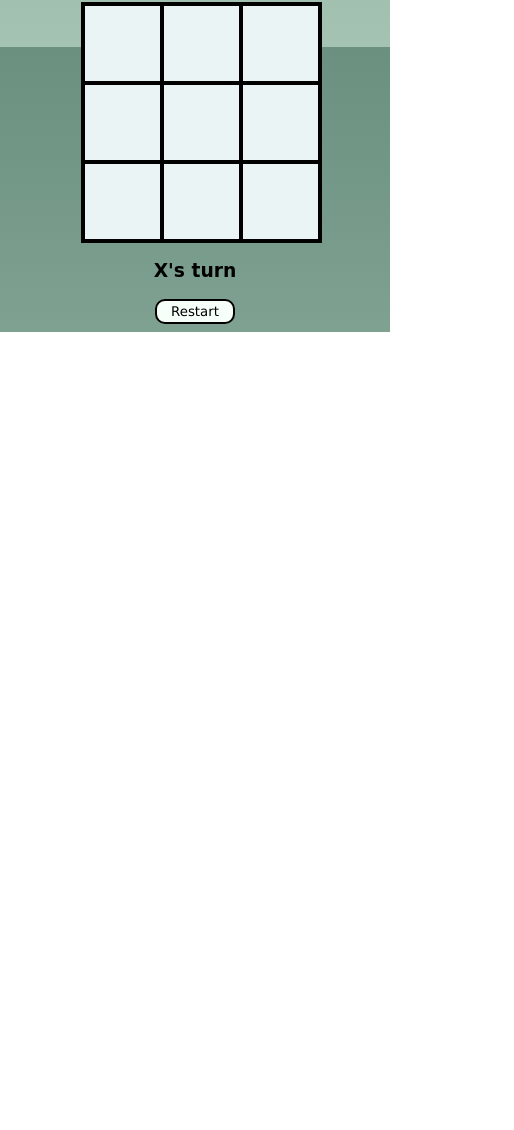
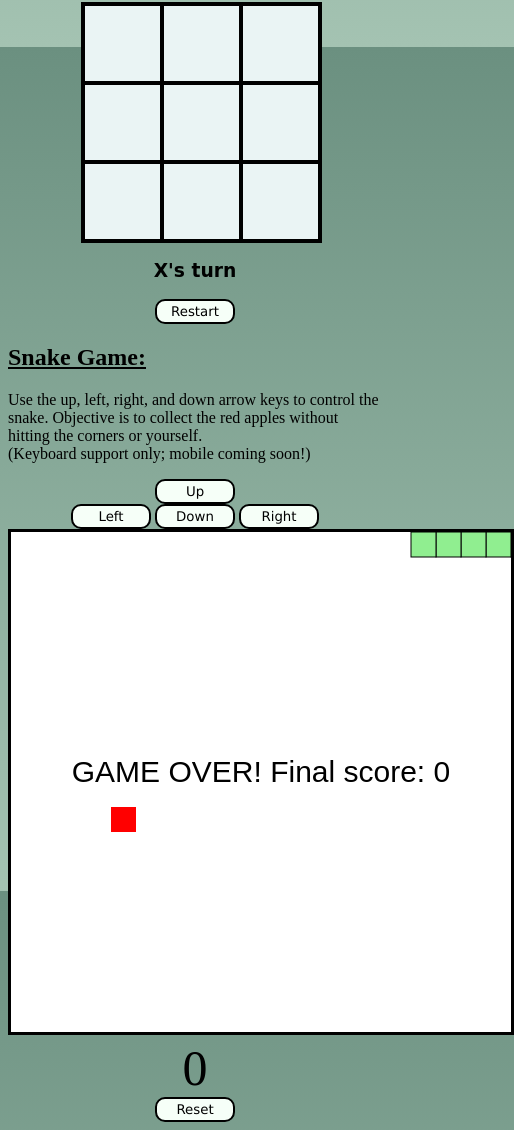
Before and after one commit to RShandal/RishiShandal.github.io, a plain HTML site: page otherProjects.html in a window 390 px wide. Shown: the part 797-1927 px from the top of the page, 514 px wide, since content can reach past the window. Before the commit the page ends 1129 px from the top, so only its background shows below. Drawn offline with Linux system fonts and the light colour scheme.

Commit message:
Add files via upload
Added snake game (only keyboard support)

```diff
--- a/otherProjects.html
+++ b/otherProjects.html
@@ -9,7 +9,7 @@
   </head>
   <body>
     <h1>Work in progress as of <i>08/02/2023</i></h1>
-    <p id="lastUpdate">(Last updated 09/03/2023 1:49am)</p>
+    <p id="lastUpdate">(Last updated 09/04/2023 3:31pm)</p>
     <div id="currentDateTime"></div>
     <br />
 
@@ -61,6 +61,24 @@
       <button id="restartBtn">Restart</button>
     </div>
 
+    <h2>Snake Game:</h2>
+    <p>
+      Use the up, left, right, and down arrow keys to control the snake.
+      Objective is to collect the red apples without hitting the corners or
+      yourself. <br />(Keyboard support only; mobile coming soon!)
+    </p>
+    <div id="snakeGameContainer">
+      <button id="up" class="mobileKeys">Up</button><br />
+      <div>
+        <button id="left" class="mobileKeys">Left</button>
+        <button id="down" class="mobileKeys">Down</button>
+        <button id="right" class="mobileKeys">Right</button>
+      </div>
+      <canvas id="gameBoard" width="500" height="500"></canvas>
+      <div id="scoreText">0</div>
+      <button id="resetSnakeGame">Reset</button>
+    </div>
+
     <script src="otherProjects.js"></script>
   </body>
 </html>
--- a/otherProjects.js
+++ b/otherProjects.js
@@ -203,3 +203,168 @@ function restartGame(){
     grid.forEach(grid => grid.textContent = "");
     running = true;
 }
+
+//Snake Game
+const gameBoard = document.querySelector("#gameBoard");
+const ctx = gameBoard.getContext("2d");
+const scoreText = document.querySelector("#scoreText");
+const resetSnakeGame = document.querySelector("#resetSnakeGame");
+const gameWidth = gameBoard.width;
+const gameHeight = gameBoard.height;
+const boardBackground = "white";
+const snakeColor = "lightgreen";
+const snakeBorder = "black";
+const foodColor = "red";
+const unitSize = 25;
+let sgRunning = false;
+let xVelocity = unitSize;
+let yVelocity = 0;
+let foodX;
+let foodY;
+let score = 0;
+let snake = [
+    {x:unitSize * 4, y:0},
+    {x:unitSize * 3, y:0},
+    {x:unitSize * 2, y:0},
+    {x:unitSize, y:0},
+    {x:0, y:0}
+];
+
+window.addEventListener("keydown", changeDirection);
+window.addEventListener("click", changeDirection); //mobile compatibility
+resetSnakeGame.addEventListener("click", resetGame);
+
+gameStart();
+
+function gameStart(){
+    sgRunning = true;
+    scoreText.textContent = score;
+    createFood();
+    drawFood();
+    nextTick();
+};
+function nextTick(){
+    if(sgRunning){
+        setTimeout(() => {
+            clearBoard();
+            drawFood();
+            moveSnake();
+            drawSnake();
+            checkGameOver();
+            nextTick();
+        }, 100);
+    }
+    else {
+        displayGameOver();
+    }
+};
+function clearBoard(){
+    ctx.fillStyle = boardBackground;
+    ctx.fillRect(0, 0, gameWidth, gameHeight);
+};
+function createFood(){
+    function randomFood(min, max){
+        const randNum = Math.round((Math.random() * (max - min) + min) / unitSize) *unitSize;
+        return randNum;
+    }
+    foodX = randomFood(0, gameWidth - unitSize);
+    foodY = randomFood(0, gameWidth - unitSize);
+};
+function drawFood(){
+    ctx.fillStyle = foodColor;
+    ctx.fillRect(foodX, foodY, unitSize, unitSize);
+};
+function moveSnake(){
+    const head = {x: snake[0].x + xVelocity,
+                  y: snake[0].y + yVelocity};
+    snake.unshift(head);
+    if(snake[0].x == foodX && snake[0].y == foodY){
+        score++;
+        scoreText.textContent = score;
+        createFood();
+    }
+    else{
+        snake.pop();
+    }
+};
+function drawSnake(){
+    ctx.fillStyle = snakeColor;
+    ctx.strokeStyle = snakeBorder;
+    snake.forEach(snakePart => {
+        ctx.fillRect(snakePart.x, snakePart.y, unitSize, unitSize);
+        ctx.strokeRect(snakePart.x, snakePart.y, unitSize, unitSize);
+    })
+};
+function changeDirection(){
+    const keyPressed = event.keyCode;
+    const left = 37;
+    const right = 39;
+    const down = 40;
+    const up = 38;
+
+    const goingUp = (yVelocity == -unitSize);
+    const goingDown = (yVelocity == unitSize);
+    const goingLeft = (xVelocity == -unitSize);
+    const goingRight = (xVelocity == unitSize);
+
+    switch(true){
+        case(keyPressed == left && !goingRight):
+            xVelocity = -unitSize;
+            yVelocity = 0;
+            break;
+        case(keyPressed == up && !goingDown):
+            xVelocity = 0;
+            yVelocity = -unitSize;
+            break;
+        case(keyPressed == right && !goingLeft):
+            xVelocity = unitSize;
+            yVelocity = 0;
+            break;
+        case(keyPressed == down && !goingUp):
+            xVelocity = 0;
+            yVelocity = unitSize;
+            break;
+    }
+};
+function checkGameOver(){
+    switch(true){
+        case(snake[0].x < 0):
+            sgRunning = false;
+            break;
+        case(snake[0].x >= gameWidth):
+            sgRunning = false;
+            break;
+        case(snake[0].y < 0):
+            sgRunning = false;
+            break;
+        case(snake[0].y >= gameHeight):
+            sgRunning = false;
+            break;
+
+    }
+    for(let i = 1; i < snake.length; i++){
+        if(snake[i].x == snake[0].x && snake[i].y == snake[0].y){
+            running = false;
+        }
+    }
+};
+function displayGameOver(){
+    ctx.font = "30px Arial";
+    ctx.fillStyle = "black";
+    ctx.textAlign = "center";
+    ctx.fillText(`GAME OVER! Final score: ${score}`, gameWidth / 2, gameHeight / 2);
+    sgRunning = false;
+};
+function resetGame(){
+    score = 0;
+    xVelocity = unitSize;
+    yVelocity = 0;
+    snake = [
+        {x:unitSize * 4, y:0},
+        {x:unitSize * 3, y:0},
+        {x:unitSize * 2, y:0},
+        {x:unitSize, y:0},
+        {x:0, y:0}
+    ];
+    gameStart();
+};
--- a/styles.css
+++ b/styles.css
@@ -23,6 +23,10 @@ button:hover{
 }
 button:active{
     background-color: white;
+}
+
+#submitButton, #cityZipSearchBtn{
+    cursor: pointer;
 }
 
 footer {
@@ -103,7 +107,7 @@ input[type=text] {
    color:#f6fff8;
 
 }
-.timerBtn, .choiceBtn, #restartBtn{
+.timerBtn, .choiceBtn, .mobileKeys, #restartBtn, #resetSnakeGame{
     width: 80px;
     height: 25px;
     border: 2px solid;
@@ -167,3 +171,14 @@ h2{
     width: 225px;
     margin: auto;
 }
+
+/*Snake Game*/
+#snakeGameContainer{
+    text-align: center;
+}
+#gameBoard{
+    border: 3px solid;
+}
+#scoreText{
+    font-size: 50px;
+}
```
Also changed, not shown: index.html (+1 -1 lines).
